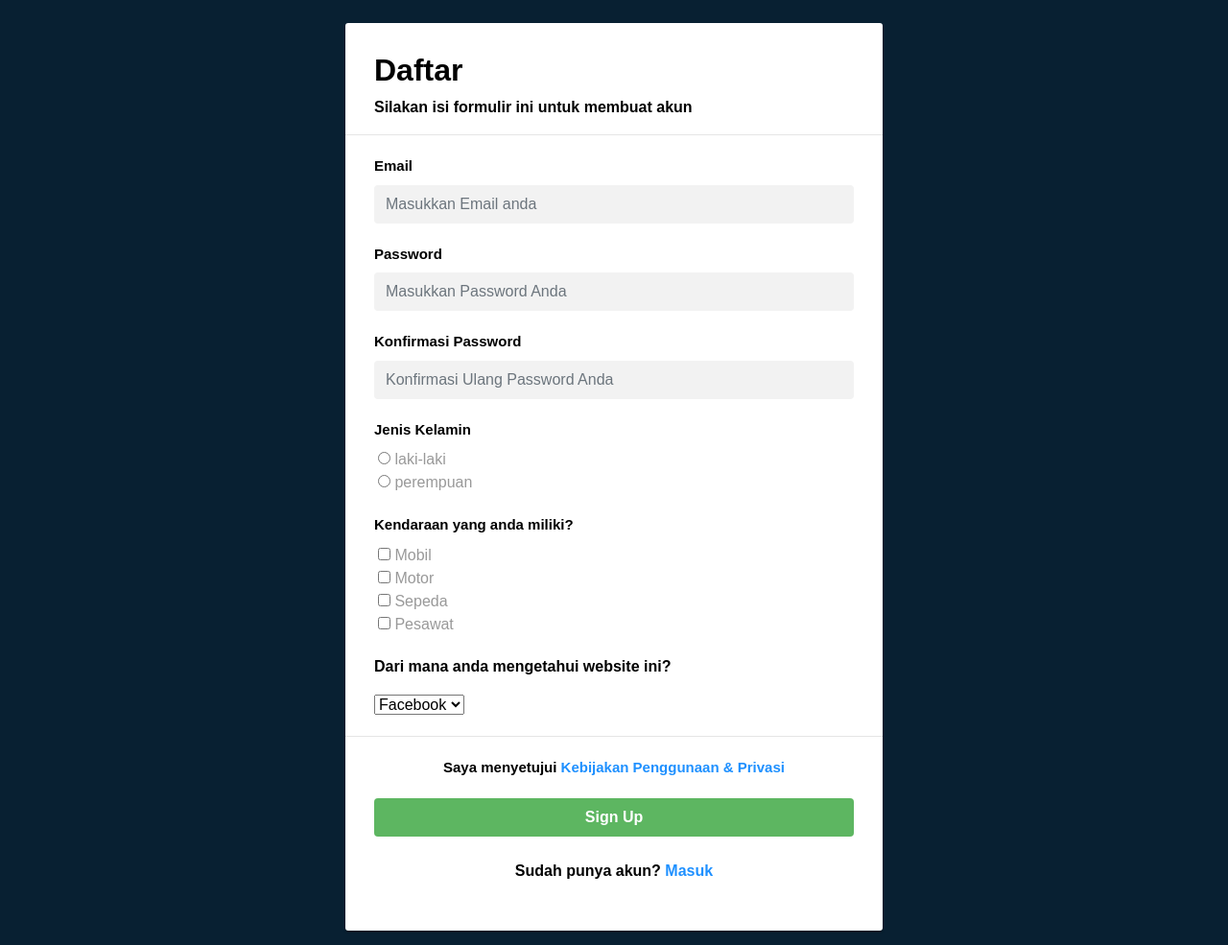
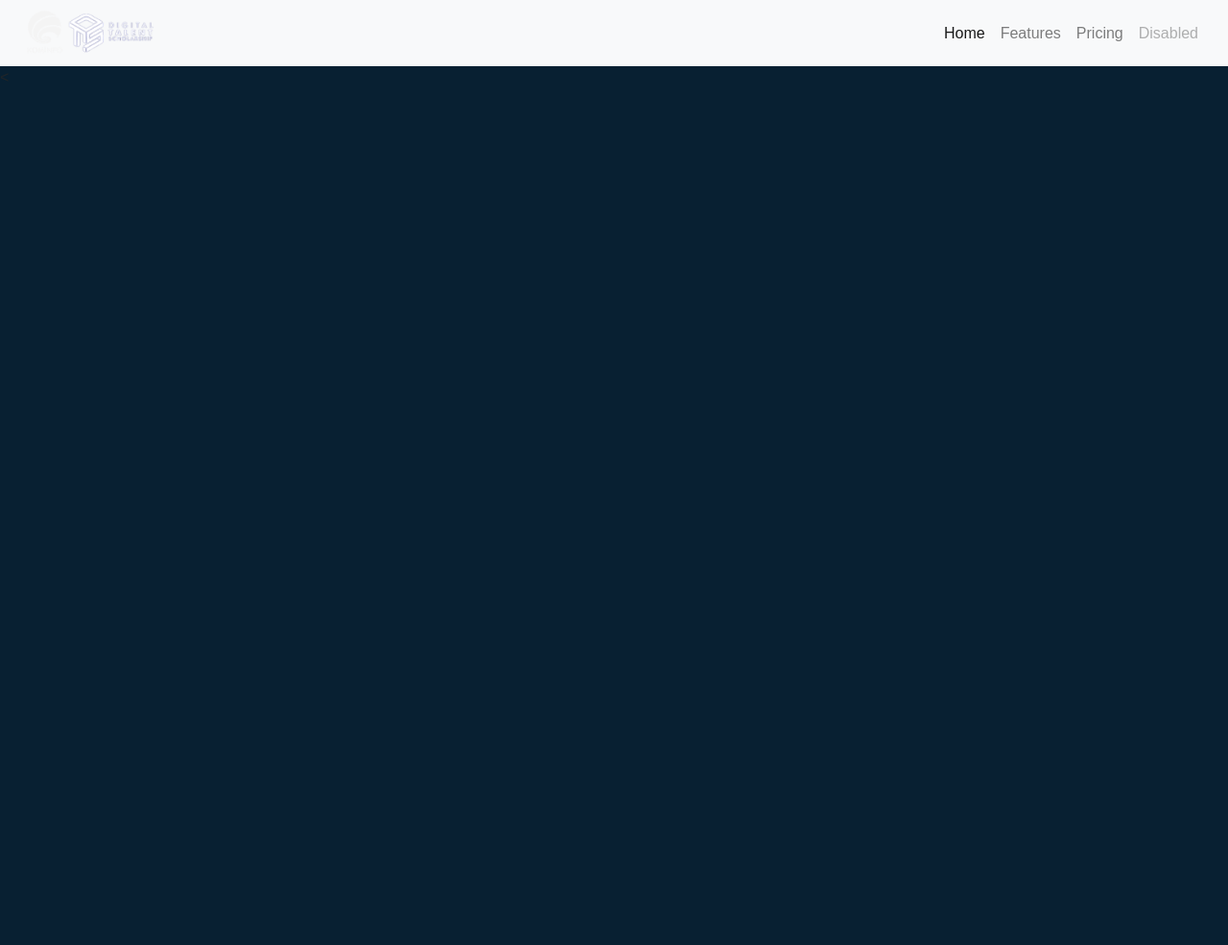
Before and after one commit to chrystalio/Digitalent-Kominfo, a PHP site: page / in a window 1280 px wide. Shown: the whole page at 96% size. After the commit the page ends 84 px from the top, so only its background shows below. Run offline with PHP 8.4, Linux system fonts and the light colour scheme.

Commit message:
Fix Navbar On Progress

```diff
--- a/modul-3/css/style.css
+++ b/modul-3/css/style.css
@@ -1,8 +1,5 @@
-/* body {
-    font-family: Arial, Helvetica, sans-serif;
-    background-color: black;
-}
 
+/*
 * {
     box-sizing: border-box;
 }
@@ -44,7 +41,6 @@ a {
 } */
 
 body {
-
 	background: #082032;
 	font-family: Arial, Helvetica, sans-serif;
 }
@@ -152,3 +148,41 @@ body {
 .form-group a {
     color: dodgerblue;
 }
+
+.navbar{
+    /* padding: px 70px; */
+    background-color: #133B5C;
+}
+
+
+/* li {
+    float: left;
+    padding: 13px 5px;
+    margin-left: 20px;
+} */
+
+
+.image-logo{
+    /* margin-left: 10px; */
+    width: 10em;
+    float: left;
+    /* margin-right: 10px; */
+
+}
+
+ul{
+    list-style: none;
+}
+
+a {
+    text-decoration: none;
+}
+
+.row{
+	margin-top: 20px;
+}
+
+.navbar-nav{
+	float: left;
+    padding-left: 50em;
+}
--- a/modul-3/index.html
+++ b/modul-3/index.html
@@ -1,5 +1,6 @@
 <!DOCTYPE html>
 <html lang="en">
+
 <head>
     <meta charset="utf-8">
     <meta name="viewport" content="width=device-width, initial-scale=1, shrink-to-fit=no">
@@ -7,7 +8,69 @@
     <link rel="stylesheet" href="css/bootstrap.min.css">
     <link rel="stylesheet" href="css/style.css">
 </head>
-<body class="pt-4">
+
+<body class="">
+
+    <nav class="navbar navbar-expand-lg navbar-light bg-light">
+        <div class="navbar-logo">
+            <img src="img/logo-kominfo-dts.png" class="image-logo" alt="">
+            <button class="navbar-toggler" type="button" data-toggle="collapse" data-target="#navbarNavAltMarkup"
+                aria-controls="navbarNavAltMarkup" aria-expanded="false" aria-label="Toggle navigation">
+                <span class="navbar-toggler-icon"></span>
+            </button>
+        </div>
+        <div class="collapse navbar-collapse" id="navbarNavAltMarkup">
+          <div class="navbar-nav">
+            <a class="nav-item nav-link active" href="#">Home <span class="sr-only">(current)</span></a>
+            <a class="nav-item nav-link" href="#">Features</a>
+            <a class="nav-item nav-link" href="#">Pricing</a>
+            <a class="nav-item nav-link disabled" href="#" tabindex="-1" aria-disabled="true">Disabled</a>
+          </div>
+        </div>
+      </nav>
+
+    <!-- Navigation Bar -->
+    <!-- <nav class="navbar navbar-expand-lg navbar-dark">
+        <div class="navbar-logo">
+            <img src="img/logo-kominfo-dts.png" class="image-logo" alt="">
+            <button class="navbar-toggler" type="button" data-toggle="collapse" data-target="#navbarNavAltMarkup"
+                aria-controls="navbarNavAltMarkup" aria-expanded="false" aria-label="Toggle navigation">
+                <span class="navbar-toggler-icon"></span>
+            </button>
+        </div>
+        <div class="collapse navbar-collapse" id="navbarNavAltMarkup">
+            <div class="navbar-nav">
+                <a class="nav-item nav-link active" href="#">Home <span class="sr-only">(current)</span></a>
+                <a class="nav-item nav-link" href="#">Berita</a>
+                <a class="nav-item nav-link" href="#">Tentang</a>
+                <a class="nav-item nav-link" href="#">Partner</a>
+                <a class="nav-item nav-link" href="#">Kontak</a>
+            </div>
+        </div>
+    </nav> -->
+
+    <!-- <div class="navbar">
+
+            <div class="bg-nav">
+                <div class="navbar-logo">
+                    <img src="img/logo-kominfo-dts.png" class="image-logo" alt="Logo">
+                </div>
+            </div>
+
+            <div class="navbar-list">
+                <ul class="navbar-menu">
+                    <li class="text-white">Home</li>
+                    <li class="text-white">Berita</li>
+                    <li class="text-white">Tentang Kami</li>
+                    <li class="text-white">Partner</li>
+                    <li class="text-white">Kontak</li>
+                </ul>
+
+            </div>
+        </div> -->
+    < <!-- <div class="container">
+        <div class="row">
+            <div class="col-md-8">
                 <div class="signup-form">
                     <form action="#" method="post">
                         <h2 class="font-weight-bolder">Daftar</h2>
@@ -49,19 +112,31 @@
                                 <option value="Teman">Teman</option>
                             </select>
                         </div>
-            <hr>
-            <div class="form-group">
+                        <hr> -->
+                        <!-- <div class="form-group">
                             <label class="form-check-label text-center w-100"> Saya menyetujui
                                 <a href="#">Kebijakan Penggunaan &amp; Privasi</a>
                             </label>
-            </div>
-            <div class="form-group">
+                        </div> -->
+                        <!-- <div class="form-group">
                             <button type="submit" class="btn btn-primary btn-lg w-100">Sign Up</button>
                             <p class="text-center mt-4">Sudah punya akun? <a href="#">Masuk</a></p>
                         </div>
                     </form>
                 </div>
-    <script src="js/bootstrap.min.js"></script>
+            </div>
+
+            <div class="col-md-4">
+                <div class="alert alert-secondary" role="alert">Ini untuk Informasi</div>
+            </div>
+        </div>
+    </div>
+    <hr /> -->
+
+
+    <script src="https://code.jquery.com/jquery-3.3.1.slim.min.js" integrity="sha384-q8i/X+965DzO0rT7abK41JStQIAqVgRVzpbzo5smXKp4YfRvH+8abtTE1Pi6jizo" crossorigin="anonymous"></script>
+    <script src="https://cdnjs.cloudflare.com/ajax/libs/popper.js/1.14.7/umd/popper.min.js" integrity="sha384-UO2eT0CpHqdSJQ6hJty5KVphtPhzWj9WO1clHTMGa3JDZwrnQq4sF86dIHNDz0W1" crossorigin="anonymous"></script>
+    <script src="https://stackpath.bootstrapcdn.com/bootstrap/4.3.1/js/bootstrap.min.js" integrity="sha384-JjSmVgyd0p3pXB1rRibZUAYoIIy6OrQ6VrjIEaFf/nJGzIxFDsf4x0xIM+B07jRM" crossorigin="anonymous"></script>
 </body>
 
 </html>
```
Also changed, not shown: modul-3/img/logo-kominfo-dts.png (added), modul-3/img/logo.png (added). Lines whose indentation alone changed are shown as unchanged.
